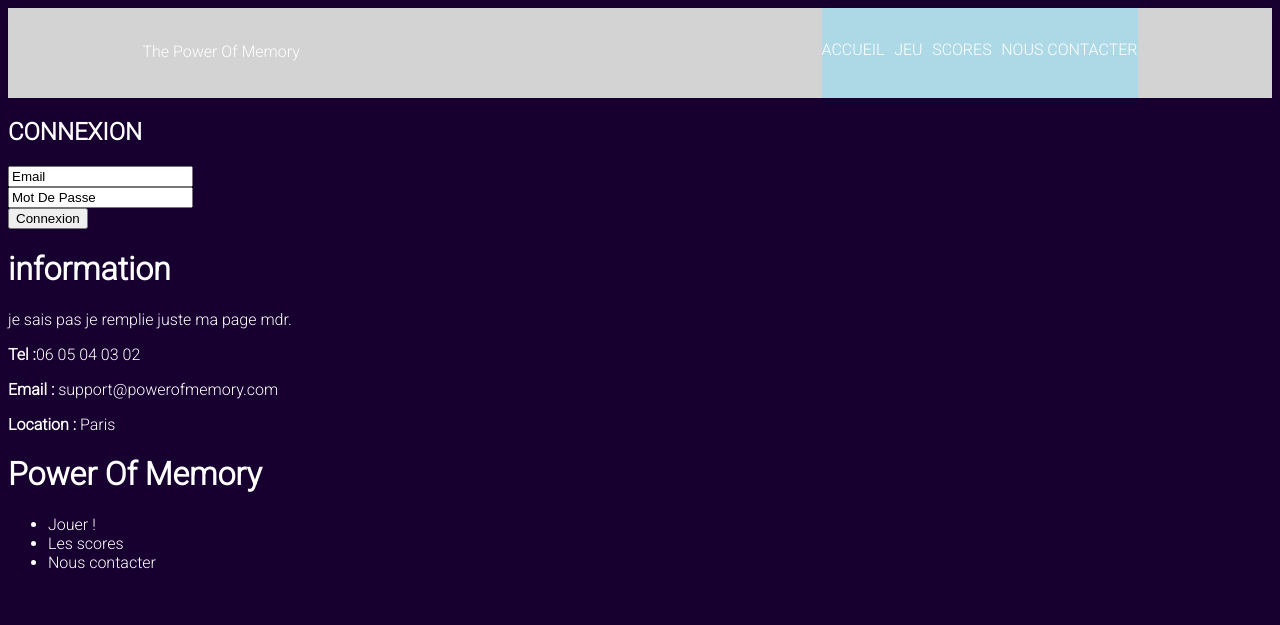
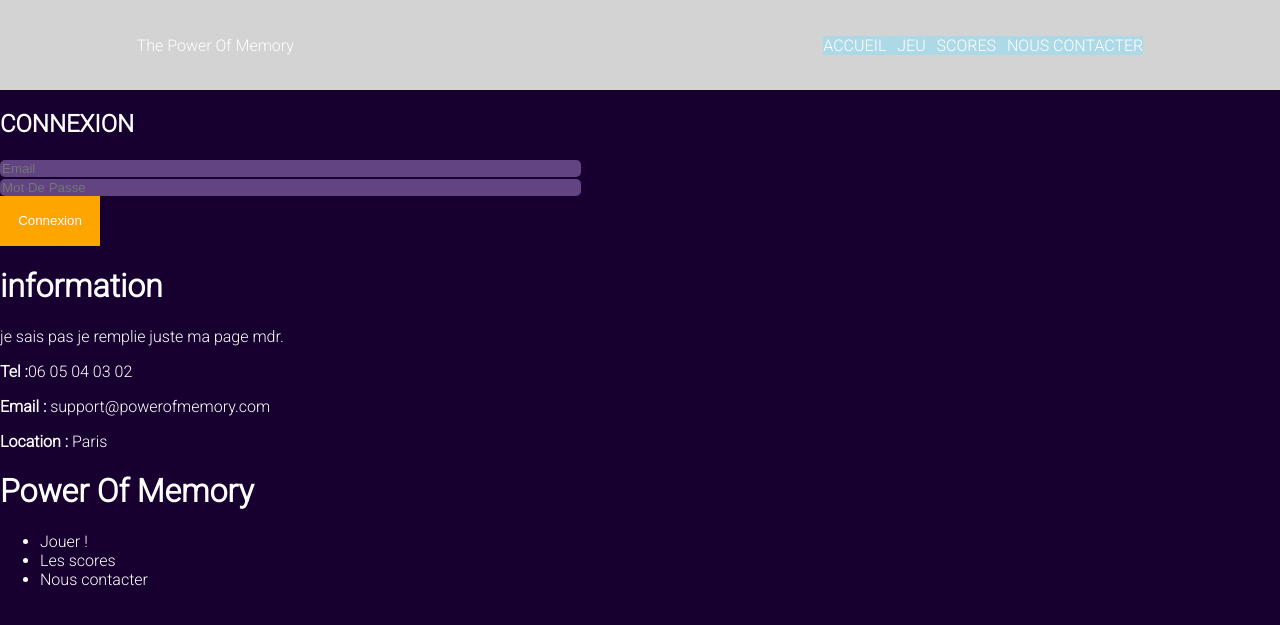
Before and after one commit to JeanFourest/Puissance_4, a PHP site: page /login.html in a window 1280 px wide. Shown: the top 625 px of the page. Run offline with PHP 8.4, Linux system fonts and the light colour scheme.

Commit message:
decorations

```diff
--- a/assets/login/header.css
+++ b/assets/login/header.css
@@ -1,28 +1,26 @@
 header
 {
+    min-height: 90px;
     display: flex;
     justify-content: space-around;
     background-color: lightgray;
-    min-height: 90px;
 }
 .mesPages
 {
     margin-left: 20%;
     width: 25%;
     background-color: lightblue;
+    align-self: center;
 }
 .mesPages2
 {
-    margin-top: 10px;
     display: flex;
     justify-content: space-between;
-    margin-top: 10%;
-
 }
 
 .title
 {
-    padding-top: 1.4%;
+    align-self: center;
 }
 
 
@@ -44,7 +42,7 @@ a:link {
 
 /* mouse over link */
 a:hover {
-    color: white;
+    color: rgb(84, 189, 224);
     text-decoration: none;
 
 }
--- a/assets/login/main.css
+++ b/assets/login/main.css
@@ -5,4 +5,31 @@ body
     font-family: 'Roboto', sans-serif;
     color: white;
     background-color: rgb(23, 0, 47);
+    margin: 0px;
 }
+
+::placeholder
+{
+    background-color: rgb(97, 68, 129);
+}
+#email
+{
+    background-color: rgb(97, 68, 129);
+    border: none;
+    border-radius: 5px;
+}
+#mdp
+{
+    background-color: rgb(97, 68, 129);
+    border: none;
+    border-radius: 5px;
+
+}
+#connexion
+{
+    border: none;
+    background-color: orange;
+    color: white;
+    width: 100px;
+    height: 50px;
+}
--- a/login.html
+++ b/login.html
@@ -30,9 +30,9 @@
     <!-- le formulaire pour se connecter -->
     <div class="connexion">
         <form action="">
-            <input type="text" id="email" name="email" value="Email"><br>
-            <input type="text" id="mdp" name="mdp" value="Mot De Passe"><br>
-            <input type="submit" value="Connexion">
+            <input type="email" id="email" name="email" placeholder="Email" size="70"><br>
+            <input type="password" id="mdp" name="mdp" placeholder="Mot De Passe" size="70"><br>
+            <input type="submit" id="connexion" value="Connexion">
         </form>
     </div>
 
```
Lines whose indentation alone changed are shown as unchanged.
